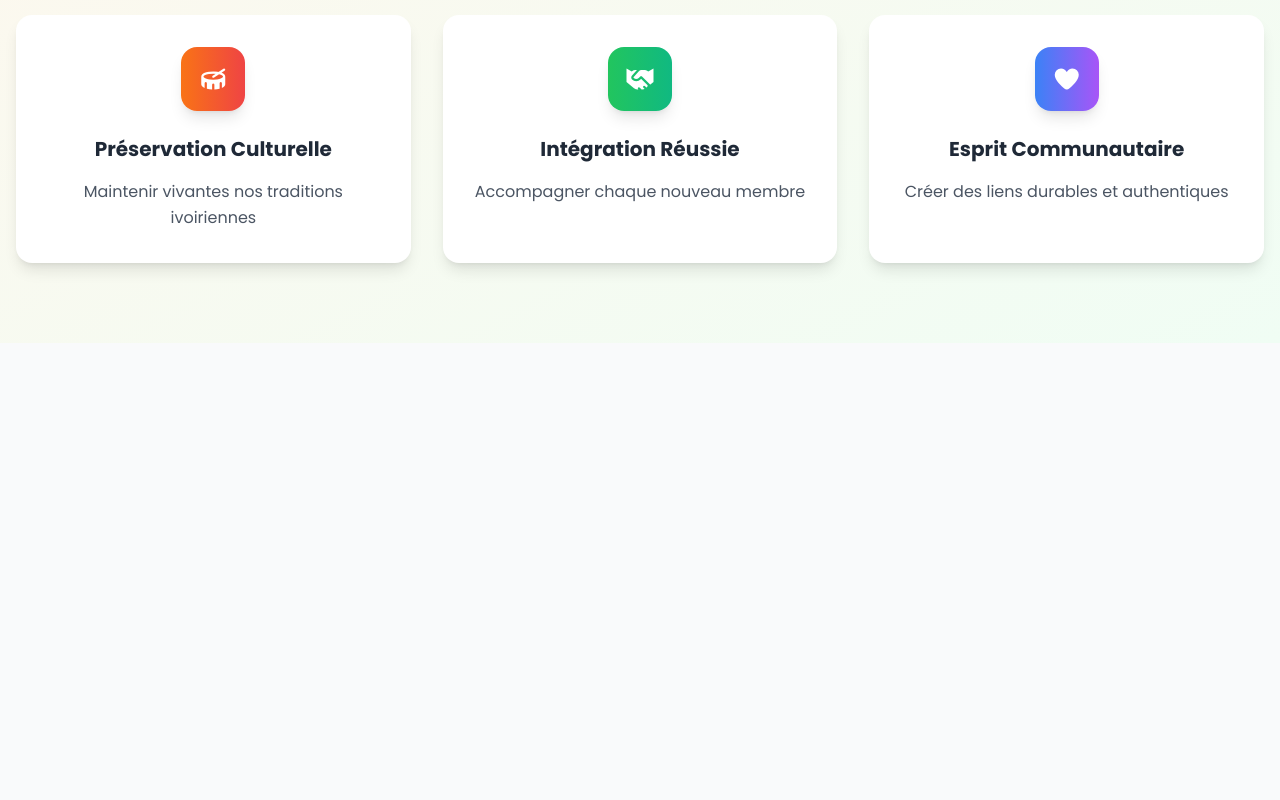
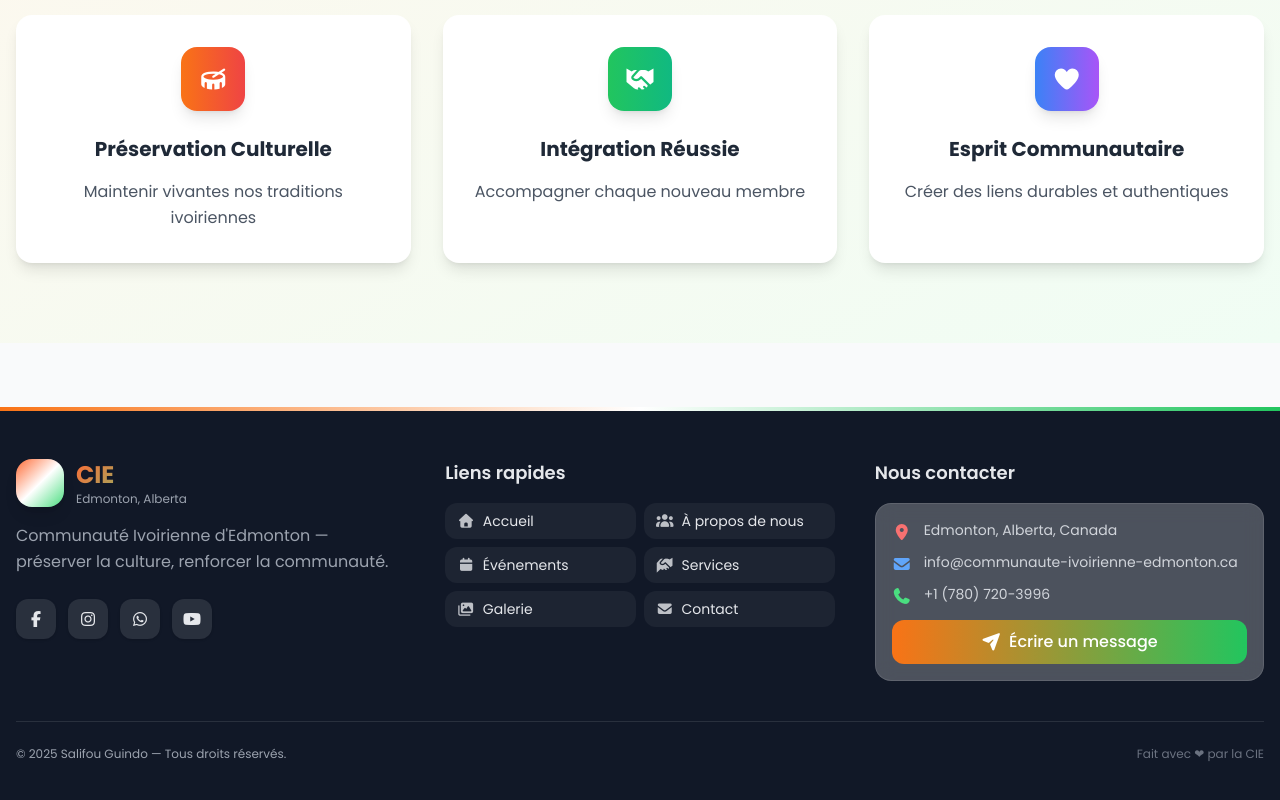
Before and after one commit to Guindo97/cie, a React (Vite) app in the folder cie-edmonton/: page / in a window 1280 px wide. Shown: the part 1554-2354 px from the top of the page. Before the commit the page ends 1897 px from the top, so only its background shows below. Built offline with nearby package versions, Linux system fonts and the light colour scheme; a small style sheet from the web is missing.

Commit message:
footer commit

```diff
--- a/cie-edmonton/src/App.jsx
+++ b/cie-edmonton/src/App.jsx
@@ -1,12 +1,13 @@
+// src/App.jsx
 import React, { useEffect, useState } from 'react';
 import Navigation from './components/Navigation';
-import Accueil from './components/Accueil';
+import Accueil from './components/Accueil'; // ← garde bien "Accueil" (avec 2 c)
 import APropos from './components/APropos';
 import Evenements from './components/Evenements';
 import Services from './components/Services';
 import Galerie from './components/Galerie';
 import Contact from './components/Contact';
-import { translations } from './utils/translations.js';
+import { translations } from './utils/translations';
 import './App.css';
 
 const App = () => {
@@ -30,13 +31,13 @@ const App = () => {
 
   const renderPage = () => {
     switch (currentPage) {
-      case 'home': return <Accueil t={t} setCurrentPage={setCurrentPage} />;
+      case 'home': return <Accueil t={t} language={language} setCurrentPage={setCurrentPage} />;
       case 'about': return <APropos t={t} />;
       case 'events': return <Evenements t={t} language={language} />;
       case 'services': return <Services t={t} language={language} />;
       case 'gallery': return <Galerie t={t} />;
       case 'contact': return <Contact t={t} />;
-      default: return <Accueil t={t} setCurrentPage={setCurrentPage} />;
+      default: return <Accueil t={t} language={language} setCurrentPage={setCurrentPage} />;
     }
   };
 
--- a/cie-edmonton/src/components/Accueil.jsx
+++ b/cie-edmonton/src/components/Accueil.jsx
@@ -1,4 +1,6 @@
+// src/components/Accueil.jsx
 import React, { useEffect, useRef, useState } from 'react';
+import Footer from './Footer'; // ← IMPORTANT: chemin correct
 
 /** Petit composant compteur animé (entier uniquement) */
 const Counter = ({ end = 0, duration = 1200, suffix = "" }) => {
@@ -11,7 +13,7 @@ const Counter = ({ end = 0, duration = 1200, suffix = "" }) => {
     if (!el) return;
 
     const start = () => {
-      if (startedRef.current) return; // éviter plusieurs démarrages
+      if (startedRef.current) return;
       startedRef.current = true;
 
       const startTime = performance.now();
@@ -24,7 +26,6 @@ const Counter = ({ end = 0, duration = 1200, suffix = "" }) => {
       requestAnimationFrame(animate);
     };
 
-    // Lance l'animation quand visible
     const io = new IntersectionObserver(
       (entries) => {
         if (entries.some((e) => e.isIntersecting)) {
@@ -46,8 +47,7 @@ const Counter = ({ end = 0, duration = 1200, suffix = "" }) => {
   );
 };
 
-const Accueil = ({ t, setCurrentPage }) => {
-  // Deux cartes avec compteur (1 et 4), 24 et 8 restent statiques
+const Accueil = ({ t, language, setCurrentPage }) => {
   const stats = [
     { type: 'counter', end: 250, suffix: '+', label: t.home.stats.members, icon: 'fas fa-users' },
     { type: 'static', text: '24', label: t.home.stats.events, icon: 'fas fa-calendar-alt' },
@@ -181,6 +181,9 @@ const Accueil = ({ t, setCurrentPage }) => {
           </div>
         </div>
       </div>
+
+      {/* Footer */}
+      <Footer t={t} language={language} setCurrentPage={setCurrentPage} />
     </div>
   );
 };
--- /dev/null
+++ b/cie-edmonton/src/components/Footer.jsx
@@ -0,0 +1,129 @@
+import React from "react";
+
+const Footer = ({ t, language, setCurrentPage }) => {
+  const quickLinks = [
+    { key: "home",    label: t.nav.home,    icon: "fas fa-home" },
+    { key: "about",   label: t.nav.about,   icon: "fas fa-users" },
+    { key: "events",  label: t.nav.events,  icon: "fas fa-calendar" },
+    { key: "services",label: t.nav.services,icon: "fas fa-hands-helping" },
+    { key: "gallery", label: t.nav.gallery, icon: "fas fa-images" },
+    { key: "contact", label: t.nav.contact, icon: "fas fa-envelope" },
+  ];
+
+  return (
+    <footer className="mt-16">
+      {/* Bandeau gradient */}
+      <div className="h-1 bg-gradient-to-r from-orange-500 via-white to-green-500" />
+
+      <div className="bg-gray-900 text-gray-200">
+        <div className="max-w-7xl mx-auto px-4 py-12">
+          <div className="grid md:grid-cols-3 gap-10">
+            {/* Bloc branding */}
+            <div className="space-y-4">
+              <div className="flex items-center space-x-3">
+                <div className="w-12 h-12 rounded-2xl flag-gradient shadow-lg" />
+                <div>
+                  <div className="text-2xl font-bold gradient-text">CIE</div>
+                  <div className="text-xs text-gray-400">
+                    {language === "fr" ? "Edmonton, Alberta" : "Edmonton, Alberta"}
+                  </div>
+                </div>
+              </div>
+              <p className="text-gray-400 leading-relaxed">
+                {language === "fr"
+                  ? "Communauté Ivoirienne d'Edmonton — préserver la culture, renforcer la communauté."
+                  : "Ivorian Community of Edmonton — preserving culture, strengthening community."}
+              </p>
+
+              {/* Réseaux sociaux */}
+              <div className="flex space-x-3 pt-2">
+                {[
+                  { icon: "fab fa-facebook-f",  label: "Facebook"  },
+                  { icon: "fab fa-instagram",  label: "Instagram" },
+                  { icon: "fab fa-whatsapp",   label: "WhatsApp"  },
+                  { icon: "fab fa-youtube",    label: "YouTube"   },
+                ].map((s, i) => (
+                  <a
+                    key={i}
+                    href="#"
+                    className="w-10 h-10 rounded-xl bg-white/10 hover:bg-white/20 flex items-center justify-center transition-all shadow"
+                    aria-label={s.label}
+                    title={s.label}
+                  >
+                    <i className={s.icon}></i>
+                  </a>
+                ))}
+              </div>
+            </div>
+
+            {/* Liens rapides */}
+            <div className="space-y-4">
+              <h3 className="text-lg font-semibold">
+                {language === "fr" ? "Liens rapides" : "Quick Links"}
+              </h3>
+              <div className="grid grid-cols-2 gap-2">
+                {quickLinks.map((item) => (
+                  <button
+                    key={item.key}
+                    onClick={() => setCurrentPage(item.key)}
+                    className="text-left px-3 py-2 rounded-xl bg-white/5 hover:bg-white/10 transition flex items-center space-x-2"
+                  >
+                    <i className={`${item.icon} text-sm opacity-80`} />
+                    <span className="text-sm">{item.label}</span>
+                  </button>
+                ))}
+              </div>
+            </div>
+
+            {/* Contact rapide */}
+            <div className="space-y-4">
+              <h3 className="text-lg font-semibold">
+                {language === "fr" ? "Nous contacter" : "Get in touch"}
+              </h3>
+
+              <div className="rounded-2xl glass-effect p-4 border border-white/10">
+                <div className="flex items-start space-x-3">
+                  <i className="fas fa-map-marker-alt mt-1 text-red-400" />
+                  <p className="text-sm text-gray-300">{t.contact.address}</p>
+                </div>
+                <div className="flex items-start space-x-3 mt-3">
+                  <i className="fas fa-envelope mt-1 text-blue-400" />
+                  <p className="text-sm text-gray-300">{t.contact.email}</p>
+                </div>
+                <div className="flex items-start space-x-3 mt-3">
+                  <i className="fas fa-phone mt-1 text-green-400" />
+                  <p className="text-sm text-gray-300">{t.contact.phone}</p>
+                </div>
+
+                <button
+                  onClick={() => setCurrentPage("contact")}
+                  className="mt-4 w-full bg-gradient-to-r from-orange-500 to-green-500 text-white py-2.5 rounded-xl font-medium hover:shadow-lg transition flex items-center justify-center space-x-2"
+                >
+                  <i className="fas fa-paper-plane" />
+                  <span>
+                    {language === "fr" ? "Écrire un message" : "Send a message"}
+                  </span>
+                </button>
+              </div>
+            </div>
+          </div>
+
+          {/* Bas de page */}
+          <div className="mt-10 pt-6 border-t border-white/10 flex flex-col md:flex-row items-center justify-between">
+            <p className="text-xs text-gray-400">
+              © {new Date().getFullYear()} Salifou Guindo —{" "}
+              {language === "fr" ? "Tous droits réservés." : "All rights reserved."}
+            </p>
+            <div className="text-xs text-gray-500 mt-2 md:mt-0">
+              {language === "fr"
+                ? "Fait avec ❤ par la CIE"
+                : "Made with ❤ by the CIE"}
+            </div>
+          </div>
+        </div>
+      </div>
+    </footer>
+  );
+};
+
+export default Footer;
```
